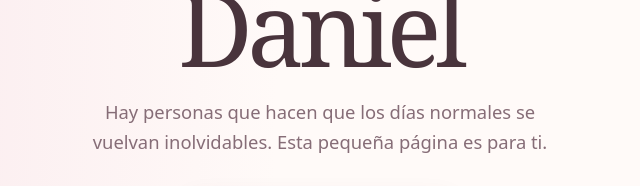
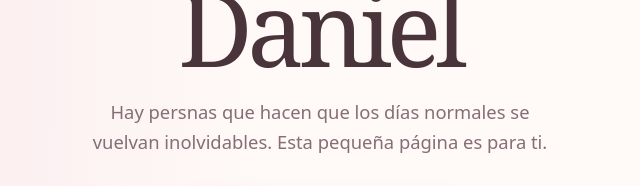
Before and after one commit to danielfg0/mi-regalo-para-brisa, a plain HTML site: page index.html in a window 1280 px wide. Shown: the part 368-554 px from the top of the page, 320-960 px from the left. Drawn offline with Linux system fonts and the light colour scheme.

Commit message:
Update index.html

```diff
--- a/index.html
+++ b/index.html
@@ -260,11 +260,11 @@ Esta página es solo una forma pequeña de recordarte cuánto significas para m
        Cambia los textos, nombres y fecha. Para añadir música,
        escribe el nombre de tu archivo en musicFile y súbelo a
        la carpeta musica/ (por ejemplo: "musica/cancion.mp3").
-       ========================================================== */
+       ========================================================= */
     const CONFIG = {
       name1: "Brisa",
       name2: "Daniel",
-      heroSubtitle: "Hay personas que hacen que los días normales se vuelvan inolvidables. Esta pequeña página es para ti.",
+      heroSubtitle: "Hay persnas que hacen que los días normales se vuelvan inolvidables. Esta pequeña página es para ti.",
       letterGreeting: "Mi persona favorita,",
       letterText: `No siempre encuentro las palabras perfectas para explicar lo que siento, pero quería dejarte un pedacito de mi corazón aquí.\n\nGracias por las risas, por los pequeños momentos y por hacer que incluso los días sencillos tengan algo bonito. Me encanta crear recuerdos contigo y pensar en todos los que todavía nos faltan.\n\nEsta página es solo una forma pequeña de recordarte cuánto significas para mí. Ojalá cada vez que vuelvas aquí encuentres una razón para sonreír.`,
       signature: "Con todo mi cariño ♡",
```
